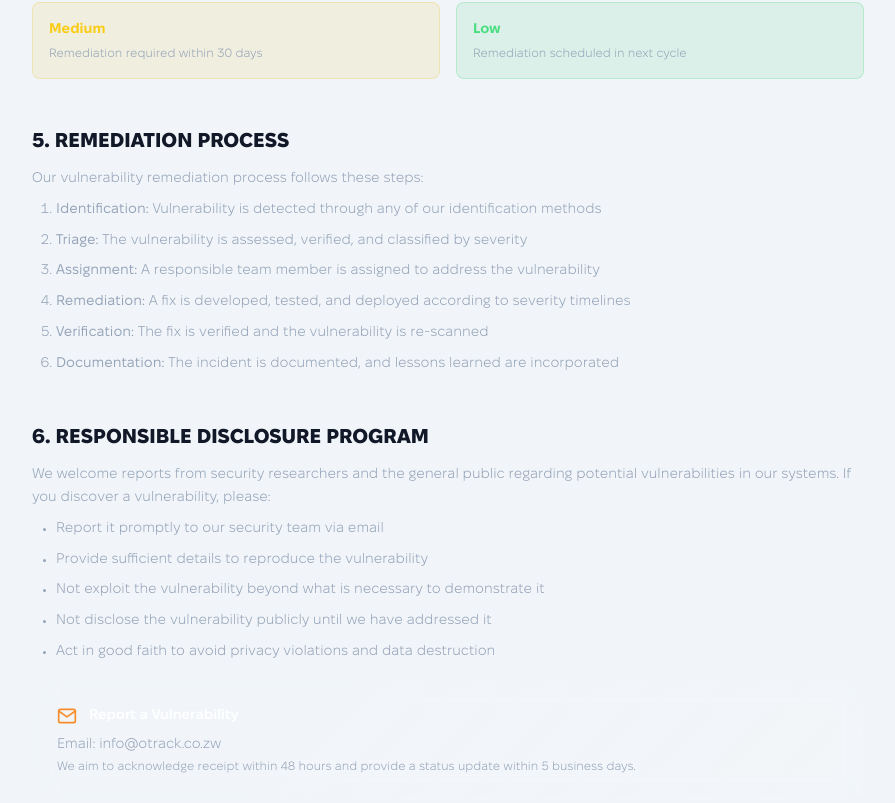
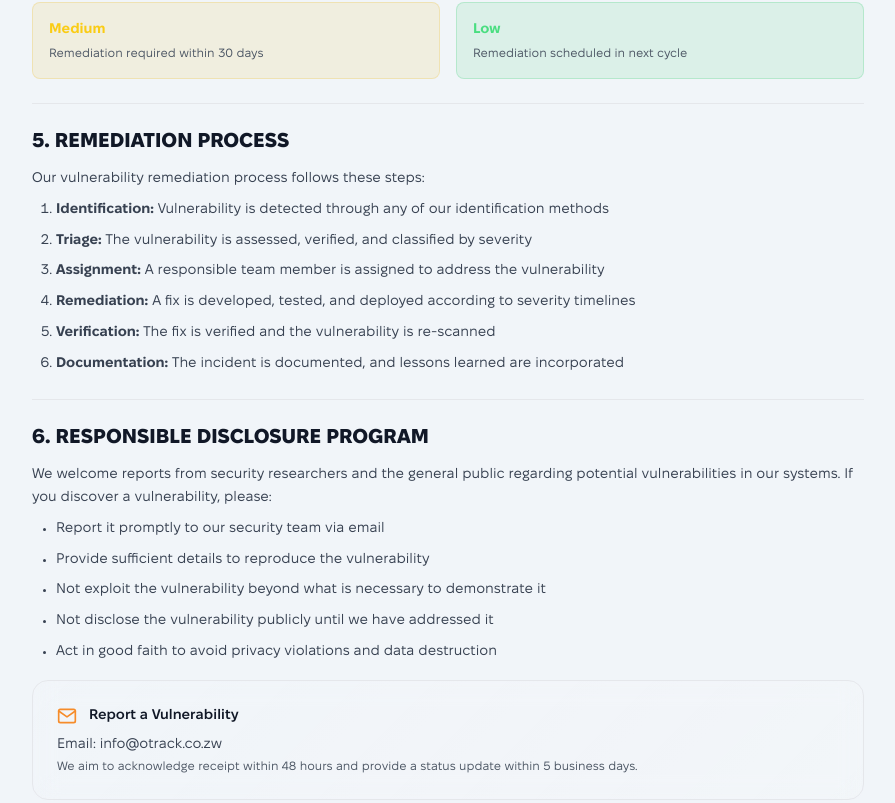
Before and after one commit to claudius-mainja/Otrackzim, a React (Vite) app: page /vulnerability-management in a window 1280 px wide. Shown: the part 1277-2080 px from the top of the page, without its empty margins (192-1087 px from the left). Built offline with nearby package versions, Linux system fonts and the light colour scheme.

Commit message:
fix: particles canvas absolute instead of fixed, legal page color corrections, Fixel font-weight compat

```diff
--- a/src/components/TelematicsParticles.jsx
+++ b/src/components/TelematicsParticles.jsx
@@ -313,7 +313,7 @@ export default function TelematicsParticles() {
   return (
     <canvas
       ref={canvasRef}
-      className="fixed inset-0 w-full h-full pointer-events-none z-0"
+      className="absolute inset-0 w-full h-full pointer-events-none z-0"
       style={{ opacity: 0.7 }}
     />
   );
--- a/src/pages/PrivacyPolicy.jsx
+++ b/src/pages/PrivacyPolicy.jsx
@@ -15,7 +15,7 @@ export default function PrivacyPolicy() {
           <h1 className="text-4xl sm:text-5xl font-black text-gray-900 mb-4 uppercase tracking-tight">Privacy Policy</h1>
           <p className="text-gray-600 mb-8">Last updated: January 2026</p>
 
-          <div className="max-w-none space-y-6 text-otrack-gray font-light">
+          <div className="max-w-none space-y-6 text-gray-700">
             <Section title="1. Introduction">
               O'Track Global ("we," "our," or "us") is committed to protecting the privacy of our clients, partners, and website visitors. This Privacy Policy explains how we collect, use, disclose, and safeguard your information when you visit our website or use our services.
             </Section>
@@ -145,7 +145,7 @@ export default function PrivacyPolicy() {
 
 function Section({ title, children }) {
   return (
-    <div className="border-b border-white/5 pb-6 last:border-0">
+    <div className="border-b border-gray-200 pb-6 last:border-0">
       <h2 className="text-xl font-extrabold text-gray-900 uppercase mb-3">{title}</h2>
       <div className="text-sm leading-relaxed space-y-2 text-gray-600">{children}</div>
     </div>
--- a/src/pages/TermsConditions.jsx
+++ b/src/pages/TermsConditions.jsx
@@ -15,7 +15,7 @@ export default function TermsConditions() {
           <h1 className="text-4xl sm:text-5xl font-black text-gray-900 mb-4 uppercase tracking-tight">Terms & Conditions</h1>
           <p className="text-gray-600 mb-8">Last updated: January 2026</p>
 
-          <div className="space-y-6 text-otrack-gray font-light">
+          <div className="space-y-6 text-gray-700">
             <Section title="1. Acceptance of Terms">
               By accessing or using the O'Track Global website, products, and services, you agree to be bound by these Terms & Conditions. If you do not agree to all terms, please do not use our services.
             </Section>
@@ -96,7 +96,7 @@ export default function TermsConditions() {
 
 function Section({ title, children }) {
   return (
-    <div className="border-b border-white/5 pb-6 last:border-0">
+    <div className="border-b border-gray-200 pb-6 last:border-0">
       <h2 className="text-xl font-extrabold text-gray-900 uppercase mb-3">{title}</h2>
       <div className="text-sm leading-relaxed">{children}</div>
     </div>
--- a/src/pages/TermsOfUse.jsx
+++ b/src/pages/TermsOfUse.jsx
@@ -15,7 +15,7 @@ export default function TermsOfUse() {
           <h1 className="text-4xl sm:text-5xl font-black text-gray-900 mb-4 uppercase tracking-tight">Terms of Use</h1>
           <p className="text-gray-600 mb-8">Last updated: January 2026</p>
 
-          <div className="space-y-6 text-otrack-gray font-light">
+          <div className="space-y-6 text-gray-700">
             <Section title="1. Website Use">
               This website is provided for informational and commercial purposes related to O'Track Global's vehicle telematics and fleet management services. By accessing this website, you agree to these Terms of Use.
             </Section>
@@ -81,7 +81,7 @@ export default function TermsOfUse() {
 
 function Section({ title, children }) {
   return (
-    <div className="border-b border-white/5 pb-6 last:border-0">
+    <div className="border-b border-gray-200 pb-6 last:border-0">
       <h2 className="text-xl font-extrabold text-gray-900 uppercase mb-3">{title}</h2>
       <div className="text-sm leading-relaxed">{children}</div>
     </div>
--- a/src/pages/VulnerabilityManagement.jsx
+++ b/src/pages/VulnerabilityManagement.jsx
@@ -21,7 +21,7 @@ export default function VulnerabilityManagement() {
           <h1 className="text-4xl sm:text-5xl font-black text-gray-900 mb-4 uppercase tracking-tight">Vulnerability Management Policy</h1>
           <p className="text-gray-600 mb-8">Last updated: January 2026</p>
 
-          <div className="space-y-6 text-otrack-gray font-light">
+          <div className="space-y-6 text-gray-700">
             <Section title="1. Purpose">
               O'Track Global is committed to maintaining the security and integrity of our systems, data, and services. This Vulnerability Management Policy outlines our approach to identifying, assessing, and addressing security vulnerabilities in our infrastructure, software, and services.
             </Section>
@@ -61,7 +61,7 @@ export default function VulnerabilityManagement() {
                 ].map((item, i) => (
                   <div key={i} className={`${item.bg} ${item.border} border rounded-lg p-4`}>
                     <p className={`${item.color} font-bold`}>{item.level}</p>
-                    <p className="text-xs mt-1 text-otrack-gray">{item.desc}</p>
+                    <p className="text-xs mt-1 text-gray-600">{item.desc}</p>
                   </div>
                 ))}
               </div>
@@ -88,13 +88,13 @@ export default function VulnerabilityManagement() {
                 <li>Not disclose the vulnerability publicly until we have addressed it</li>
                 <li>Act in good faith to avoid privacy violations and data destruction</li>
               </ul>
-              <div className="glass-card backdrop-blur-md p-6 mt-4">
+              <div className="glass-card backdrop-blur-md p-6 mt-4 border-gray-200">
                 <div className="flex items-center gap-3 mb-2">
                   <FiMail className="w-5 h-5 text-otrack-primary" />
-                  <span className="text-white font-semibold">Report a Vulnerability</span>
+                  <span className="text-gray-900 font-semibold">Report a Vulnerability</span>
                 </div>
-                <p className="text-sm">Email: info@otrack.co.zw</p>
-                <p className="text-xs text-otrack-gray mt-1">We aim to acknowledge receipt within 48 hours and provide a status update within 5 business days.</p>
+                <p className="text-sm text-gray-700">Email: info@otrack.co.zw</p>
+                <p className="text-xs text-gray-600 mt-1">We aim to acknowledge receipt within 48 hours and provide a status update within 5 business days.</p>
               </div>
             </Section>
 
@@ -138,7 +138,7 @@ export default function VulnerabilityManagement() {
 
 function Section({ title, children }) {
   return (
-    <div className="border-b border-white/5 pb-6 last:border-0">
+    <div className="border-b border-gray-200 pb-6 last:border-0">
       {title && <h2 className="text-xl font-extrabold text-gray-900 uppercase mb-3">{title}</h2>}
       <div className="text-sm leading-relaxed">{children}</div>
     </div>
```
Also changed, not shown: src/pages/CookiePreferences.jsx (+9 -9 lines).
